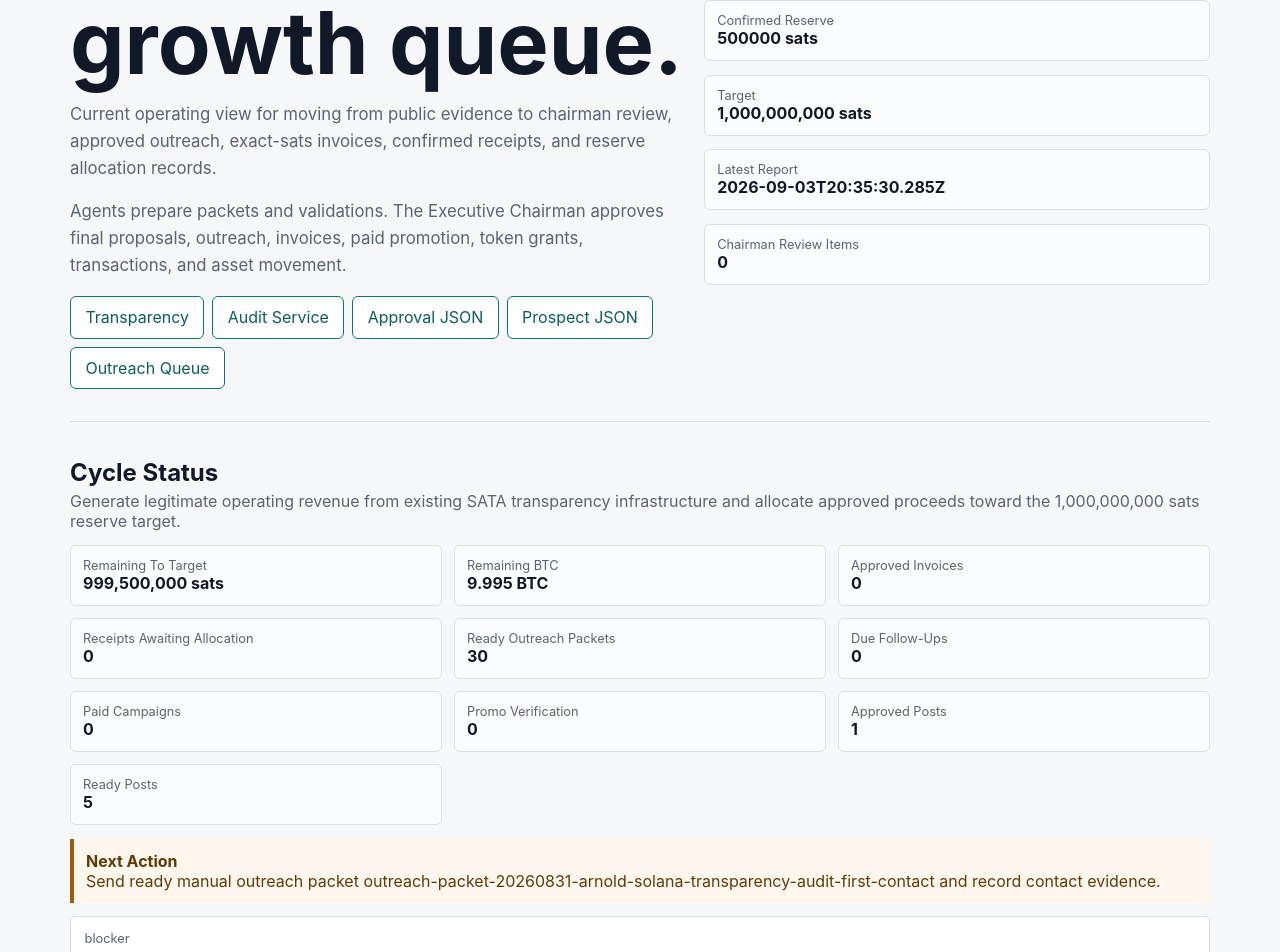
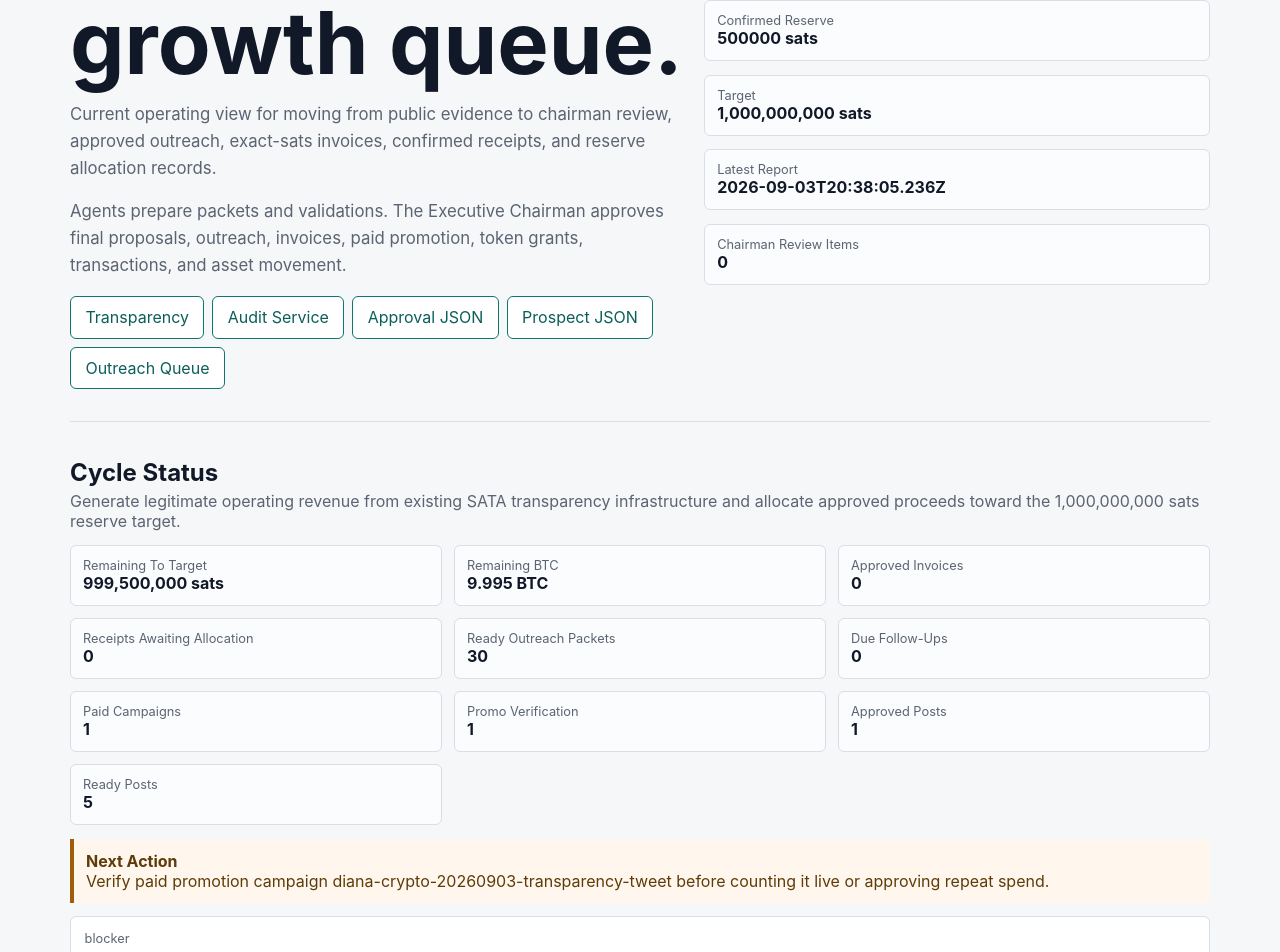
Before and after one commit to sata-project-reserve/sata, a Next.js app: page /operations in a window 1280 px wide. Shown: the part 172-1124 px from the top of the page. Built offline with nearby package versions, Linux system fonts and the light colour scheme.

Commit message:
preserve paid promotion status in report publish

```diff
--- a/public/health.json
+++ b/public/health.json
@@ -1,9 +1,9 @@
 {
   "status": "ok",
   "project": "SATA Reserve Token",
-  "generatedAtUtc": "2026-09-03T20:35:31.197Z",
-  "latestReportGeneratedAtUtc": "2026-09-03T20:35:30.285Z",
-  "sourceCommit": "72ab2902d25bbb4215cd9ae8765802ef7b8adfca",
+  "generatedAtUtc": "2026-09-03T20:38:06.443Z",
+  "latestReportGeneratedAtUtc": "2026-09-03T20:38:05.236Z",
+  "sourceCommit": "817b943c24f024d59f8fff09609352d079a18426",
   "canonicalTransparencyUrl": "https://sata-project-reserve.github.io/sata/transparency",
   "latestJson": "https://sata-project-reserve.github.io/sata/transparency/latest.json",
   "historyJson": "https://sata-project-reserve.github.io/sata/transparency/history.json",
--- a/public/revenue-cycle-status.json
+++ b/public/revenue-cycle-status.json
@@ -8,7 +8,7 @@
     "targetSats": "1000000000",
     "remainingSats": "999500000",
     "remainingBtc": "9.995",
-    "latestReportGeneratedAtUtc": "2026-09-03T20:35:30.285Z"
+    "latestReportGeneratedAtUtc": "2026-09-03T20:38:05.236Z"
   },
   "funnel": {
     "prospects": 30,
@@ -20,8 +20,8 @@
     "receiptsAwaitingAllocation": 0,
     "recordedAllocations": 0,
     "readyOutreachPackets": 30,
-    "paidPromotionCampaigns": 0,
-    "paidPromotionsAwaitingVerification": 0,
+    "paidPromotionCampaigns": 1,
+    "paidPromotionsAwaitingVerification": 1,
     "followUpDueProspects": 0
   },
   "social": {
@@ -37,8 +37,18 @@
   ],
   "actionQueue": [
     {
+      "id": "verify-paid-promotion-diana-crypto-20260903-transparency-tweet",
+      "priority": 1,
+      "type": "paid-promotion-verification",
+      "title": "Verify paid promotion campaign diana-crypto-20260903-transparency-tweet before counting it live or approving repeat spend.",
+      "requiredActor": "Executive Chairman or authorized human",
+      "command": "npm run ops:paid-promotion-plan",
+      "evidenceRequired": "Live post URL plus screenshot or exported text showing disclosure, unchanged copy, timestamp, and any edits or deletion.",
+      "boundary": "Verification does not approve more paid promotion, token grants, payment, asset movement, price claims, or market-support claims."
+    },
+    {
       "id": "send-outreach-packet-20260831-arnold-solana-transparency-audit-first-contact",
-      "priority": 1,
+      "priority": 2,
       "type": "manual-outreach-send",
       "title": "Send ready manual outreach packet outreach-packet-20260831-arnold-solana-transparency-audit-first-contact and record contact evidence.",
       "requiredActor": "Executive Chairman or authorized human",
@@ -48,7 +58,7 @@
     },
     {
       "id": "send-outreach-packet-20260831-npc-meme-transparency-audit-first-contact",
-      "priority": 2,
+      "priority": 3,
       "type": "manual-outreach-send",
       "title": "Send ready manual outreach packet outreach-packet-20260831-npc-meme-transparency-audit-first-contact and record contact evidence.",
       "requiredActor": "Executive Chairman or authorized human",
@@ -58,7 +68,7 @@
     },
     {
       "id": "send-outreach-packet-20260831-black-bull-ansem-transparency-audit-first-contact",
-      "priority": 3,
+      "priority": 4,
       "type": "manual-outreach-send",
       "title": "Send ready manual outreach packet outreach-packet-20260831-black-bull-ansem-transparency-audit-first-contact and record contact evidence.",
       "requiredActor": "Executive Chairman or authorized human",
@@ -68,7 +78,7 @@
     },
     {
       "id": "send-outreach-packet-20260903-roach-solana-transparency-audit-first-contact",
-      "priority": 4,
+      "priority": 5,
       "type": "manual-outreach-send",
       "title": "Send ready manual outreach packet outreach-packet-20260903-roach-solana-transparency-audit-first-contact and record contact evidence.",
       "requiredActor": "Executive Chairman or authorized human",
@@ -78,7 +88,7 @@
     },
     {
       "id": "send-outreach-packet-20260903-tradiecoin-transparency-audit-first-contact",
-      "priority": 5,
+      "priority": 6,
       "type": "manual-outreach-send",
       "title": "Send ready manual outreach packet outreach-packet-20260903-tradiecoin-transparency-audit-first-contact and record contact evidence.",
       "requiredActor": "Executive Chairman or authorized human",
@@ -88,7 +98,7 @@
     },
     {
       "id": "send-outreach-packet-20260903-fyborg-transparency-audit-first-contact",
-      "priority": 6,
+      "priority": 7,
       "type": "manual-outreach-send",
       "title": "Send ready manual outreach packet outreach-packet-20260903-fyborg-transparency-audit-first-contact and record contact evidence.",
       "requiredActor": "Executive Chairman or authorized human",
@@ -98,7 +108,7 @@
     },
     {
       "id": "send-outreach-packet-20260903-ssqueeze-transparency-audit-first-contact",
-      "priority": 7,
+      "priority": 8,
       "type": "manual-outreach-send",
       "title": "Send ready manual outreach packet outreach-packet-20260903-ssqueeze-transparency-audit-first-contact and record contact evidence.",
       "requiredActor": "Executive Chairman or authorized human",
@@ -108,7 +118,7 @@
     },
     {
       "id": "send-outreach-packet-20260903-foxclub-transparency-audit-first-contact",
-      "priority": 8,
+      "priority": 9,
       "type": "manual-outreach-send",
       "title": "Send ready manual outreach packet outreach-packet-20260903-foxclub-transparency-audit-first-contact and record contact evidence.",
       "requiredActor": "Executive Chairman or authorized human",
@@ -118,7 +128,7 @@
     },
     {
       "id": "send-outreach-packet-20260903-lastshift-transparency-audit-first-contact",
-      "priority": 9,
+      "priority": 10,
       "type": "manual-outreach-send",
       "title": "Send ready manual outreach packet outreach-packet-20260903-lastshift-transparency-audit-first-contact and record contact evidence.",
       "requiredActor": "Executive Chairman or authorized human",
@@ -128,7 +138,7 @@
     },
     {
       "id": "send-outreach-packet-20260903-kerythos-kyrt-transparency-audit-first-contact",
-      "priority": 10,
+      "priority": 11,
       "type": "manual-outreach-send",
       "title": "Send ready manual outreach packet outreach-packet-20260903-kerythos-kyrt-transparency-audit-first-contact and record contact evidence.",
       "requiredActor": "Executive Chairman or authorized human",
@@ -138,7 +148,7 @@
     },
     {
       "id": "send-outreach-packet-20260903-lilmeme-transparency-audit-first-contact",
-      "priority": 11,
+      "priority": 12,
       "type": "manual-outreach-send",
       "title": "Send ready manual outreach packet outreach-packet-20260903-lilmeme-transparency-audit-first-contact and record contact evidence.",
       "requiredActor": "Executive Chairman or authorized human",
@@ -148,7 +158,7 @@
     },
     {
       "id": "send-outreach-packet-20260903-modest-money-transparency-audit-first-contact",
-      "priority": 12,
+      "priority": 13,
       "type": "manual-outreach-send",
       "title": "Send ready manual outreach packet outreach-packet-20260903-modest-money-transparency-audit-first-contact and record contact evidence.",
       "requiredActor": "Executive Chairman or authorized human",
@@ -158,7 +168,7 @@
     },
     {
       "id": "send-outreach-packet-20260903-funtom-transparency-audit-first-contact",
-      "priority": 13,
+      "priority": 14,
       "type": "manual-outreach-send",
       "title": "Send ready manual outreach packet outreach-packet-20260903-funtom-transparency-audit-first-contact and record contact evidence.",
       "requiredActor": "Executive Chairman or authorized human",
@@ -168,7 +178,7 @@
     },
     {
       "id": "send-outreach-packet-20260903-spcx-transparency-audit-first-contact",
-      "priority": 14,
+      "priority": 15,
       "type": "manual-outreach-send",
       "title": "Send ready manual outreach packet outreach-packet-20260903-spcx-transparency-audit-first-contact and record contact evidence.",
       "requiredActor": "Executive Chairman or authorized human",
@@ -178,7 +188,7 @@
     },
     {
       "id": "send-outreach-packet-20260903-ansem-season-transparency-audit-first-contact",
-      "priority": 15,
+      "priority": 16,
       "type": "manual-outreach-send",
       "title": "Send ready manual outreach packet outreach-packet-20260903-ansem-season-transparency-audit-first-contact and record contact evidence.",
       "requiredActor": "Executive Chairman or authorized human",
@@ -188,7 +198,7 @@
     },
     {
       "id": "send-outreach-packet-20260903-meor-transparency-audit-first-contact",
-      "priority": 16,
+      "priority": 17,
       "type": "manual-outreach-send",
       "title": "Send ready manual outreach packet outreach-packet-20260903-meor-transparency-audit-first-contact and record contact evidence.",
       "requiredActor": "Executive Chairman or authorized human",
@@ -198,7 +208,7 @@
     },
     {
       "id": "send-outreach-packet-20260903-solana-mint-forge-transparency-audit-first-contact",
-      "priority": 17,
+      "priority": 18,
       "type": "manual-outreach-send",
       "title": "Send ready manual outreach packet outreach-packet-20260903-solana-mint-forge-transparency-audit-first-contact and record contact evidence.",
       "requiredActor": "Executive Chairman or authorized human",
@@ -208,7 +218,7 @@
     },
     {
       "id": "send-outreach-packet-20260903-niulai-transparency-audit-first-contact",
-      "priority": 18,
+      "priority": 19,
       "type": "manual-outreach-send",
       "title": "Send ready manual outreach packet outreach-packet-20260903-niulai-transparency-audit-first-contact and record contact evidence.",
       "requiredActor": "Executive Chairman or authorized human",
@@ -218,7 +228,7 @@
     },
     {
       "id": "send-outreach-packet-20260903-honk-solana-transparency-audit-first-contact",
-      "priority": 19,
+      "priority": 20,
       "type": "manual-outreach-send",
       "title": "Send ready manual outreach packet outreach-packet-20260903-honk-solana-transparency-audit-first-contact and record contact evidence.",
       "requiredActor": "Executive Chairman or authorized human",
@@ -228,7 +238,7 @@
     },
     {
       "id": "send-outreach-packet-20260903-bonkwifhat-bif-transparency-audit-first-contact",
-      "priority": 20,
+      "priority": 21,
       "type": "manual-outreach-send",
       "title": "Send ready manual outreach packet outreach-packet-20260903-bonkwifhat-bif-transparency-audit-first-contact and record contact evidence.",
       "requiredActor": "Executive Chairman or authorized human",
@@ -238,7 +248,7 @@
     },
     {
       "id": "send-outreach-packet-20260903-bitdust-transparency-audit-first-contact",
-      "priority": 21,
+      "priority": 22,
       "type": "manual-outreach-send",
       "title": "Send ready manual outreach packet outreach-packet-20260903-bitdust-transparency-audit-first-contact and record contact evidence.",
       "requiredActor": "Executive Chairman or authorized human",
@@ -248,7 +258,7 @@
     },
     {
       "id": "send-outreach-packet-20260903-sanctum-elysium-loam-transparency-audit-first-contact",
-      "priority": 22,
+      "priority": 23,
       "type": "manual-outreach-send",
       "title": "Send ready manual outreach packet outreach-packet-20260903-sanctum-elysium-loam-transparency-audit-first-contact and record contact evidence.",
       "requiredActor": "Executive Chairman or authorized human",
@@ -258,7 +268,7 @@
     },
     {
       "id": "send-outreach-packet-20260903-instar-meme-futures-transparency-audit-first-contact",
-      "priority": 23,
+      "priority": 24,
       "type": "manual-outreach-send",
       "title": "Send ready manual outreach packet outreach-packet-20260903-instar-meme-futures-transparency-audit-first-contact and record contact evidence.",
       "requiredActor": "Executive Chairman or authorized human",
@@ -268,7 +278,7 @@
     },
     {
       "id": "send-outreach-packet-20260903-cia-token-transparency-audit-first-contact",
-      "priority": 24,
+      "priority": 25,
       "type": "manual-outreach-send",
       "title": "Send ready manual outreach packet outreach-packet-20260903-cia-token-transparency-audit-first-contact and record contact evidence.",
       "requiredActor": "Executive Chairman or authorized human",
@@ -278,7 +288,7 @@
     },
     {
       "id": "send-outreach-packet-20260903-kedol-token-transparency-audit-first-contact",
-      "priority": 25,
+      "priority": 26,
       "type": "manual-outreach-send",
       "title": "Send ready manual outreach packet outreach-packet-20260903-kedol-token-transparency-audit-first-contact and record contact evidence.",
       "requiredActor": "Executive Chairman or authorized human",
@@ -288,7 +298,7 @@
     },
     {
       "id": "send-outreach-packet-20260903-meme-launch-transparency-audit-first-contact",
-      "priority": 26,
+      "priority": 27,
       "type": "manual-outreach-send",
       "title": "Send ready manual outreach packet outreach-packet-20260903-meme-launch-transparency-audit-first-contact and record contact evidence.",
       "requiredActor": "Executive Chairman or authorized human",
@@ -298,7 +308,7 @@
     },
     {
       "id": "send-outreach-packet-20260903-pippin-smc-transparency-audit-first-contact",
-      "priority": 27,
+      "priority": 28,
       "type": "manual-outreach-send",
       "title": "Send ready manual outreach packet outreach-packet-20260903-pippin-smc-transparency-audit-first-contact and record contact evidence.",
       "requiredActor": "Executive Chairman or authorized human",
@@ -308,7 +318,7 @@
     },
     {
       "id": "send-outreach-packet-20260903-limelight-launchpad-transparency-audit-first-contact",
-      "priority": 28,
+      "priority": 29,
       "type": "manual-outreach-send",
       "title": "Send ready manual outreach packet outreach-packet-20260903-limelight-launchpad-transparency-audit-first-contact and record contact evidence.",
       "requiredActor": "Executive Chairman or authorized human",
@@ -318,7 +328,7 @@
     },
     {
       "id": "send-outreach-packet-20260903-troptionsmint-transparency-audit-first-contact",
-      "priority": 29,
+      "priority": 30,
       "type": "manual-outreach-send",
       "title": "Send ready manual outreach packet outreach-packet-20260903-troptionsmint-transparency-audit-first-contact and record contact evidence.",
       "requiredActor": "Executive Chairman or authorized human",
@@ -328,7 +338,7 @@
     },
     {
       "id": "send-outreach-packet-20260903-soltokenlab-transparency-audit-first-contact",
-      "priority": 30,
+      "priority": 31,
       "type": "manual-outreach-send",
       "title": "Send ready manual outreach packet outreach-packet-20260903-soltokenlab-transparency-audit-first-contact and record contact evidence.",
       "requiredActor": "Executive Chairman or authorized human",
@@ -338,7 +348,7 @@
     },
     {
       "id": "publish-social-transparency-service-offer",
-      "priority": 31,
+      "priority": 32,
       "type": "manual-social-publish",
       "title": "Manually publish approved post transparency-service-offer, or enable approved-only X credentials after chairman approval.",
       "requiredActor": "Executive Chairman or authorized human",
@@ -347,6 +357,6 @@
       "boundary": "Only chairman-approved factual posts may be published."
     }
   ],
-  "nextAction": "Send ready manual outreach packet outreach-packet-20260831-arnold-solana-transparency-audit-first-contact and record contact evidence.",
+  "nextAction": "Verify paid promotion campaign diana-crypto-20260903-transparency-tweet before counting it live or approving repeat spend.",
   "boundary": "Agents may prepare records, packets, and proposals. The Executive Chairman approves outreach, invoices, transactions, allocations, paid promotion, token grants, and any asset movement."
 }
--- a/public/transparency/history.json
+++ b/public/transparency/history.json
@@ -2,7 +2,7 @@
   "schemaVersion": 1,
   "project": "SATA Reserve Token",
   "purpose": "Append-only material-state ledger for reserve, distribution, liquidity, and metadata changes.",
-  "generatedAtUtc": "2026-09-03T20:35:30.285Z",
+  "generatedAtUtc": "2026-09-03T20:38:05.236Z",
   "latestStateHash": "ab2e54fc6ebf6d5a5643689e6b8d3c477a20cea96df1c023f5039884977547e3",
   "entries": [
     {
--- a/public/transparency/latest.json
+++ b/public/transparency/latest.json
@@ -3,10 +3,10 @@
   "status": "TRANSPARENCY_VERIFIED_WITH_DISCLOSURES",
   "project": "SATA",
   "slogan": "Proof over promises.",
-  "generatedAtUtc": "2026-09-03T20:35:30.285Z",
+  "generatedAtUtc": "2026-09-03T20:38:05.236Z",
   "reportCadence": "scheduled every 12 hours when GitHub Actions is enabled",
   "source": {
-    "commit": "72ab2902d25bbb4215cd9ae8765802ef7b8adfca",
+    "commit": "817b943c24f024d59f8fff09609352d079a18426",
     "repository": "https://github.com/sata-project-reserve/sata",
     "transparencyPage": "https://sata-project-reserve.github.io/sata/transparency",
     "latestJson": "https://sata-project-reserve.github.io/sata/transparency/latest.json",
@@ -113,7 +113,7 @@
       "method": "published-register-match",
       "detail": "proof fields match the public transparency register; independent cryptographic verification should still be performed with Bitcoin tooling"
     },
-    "lastCheckedUtc": "2026-09-03T20:35:31.195Z",
+    "lastCheckedUtc": "2026-09-03T20:38:06.415Z",
     "plannedReserveSats": "500000",
     "plannedReserveBtc": "0.005",
     "metricsBasis": "actual-confirmed-chain",
--- a/scripts/generate-transparency-report.mjs
+++ b/scripts/generate-transparency-report.mjs
@@ -781,6 +781,7 @@ async function buildPublishedRevenueCycleStatus(report) {
     invoiceQueue: await readRequiredJson(join('public', 'sats-invoice-queue.json')),
     prospectPipeline: await readRequiredJson(join('public', 'sats-prospect-pipeline.json')),
     outreachPacketQueue: await readRequiredJson(join('public', 'service-outreach-packet-queue.json')),
+    paidPromotionLedger: await readRequiredJson(join('public', 'paid-promotion-ledger.json')),
     approvalQueue: await readRequiredJson(join('public', 'executive-approval-queue.json')),
     socialQueue: await readRequiredJson(join('public', 'social-agent-content-queue.json')),
     env: {}
```
Also changed, not shown: public/transparency/latest.md (+1 -1 lines), 1 other file (tests, documents, lock files or other folders).
